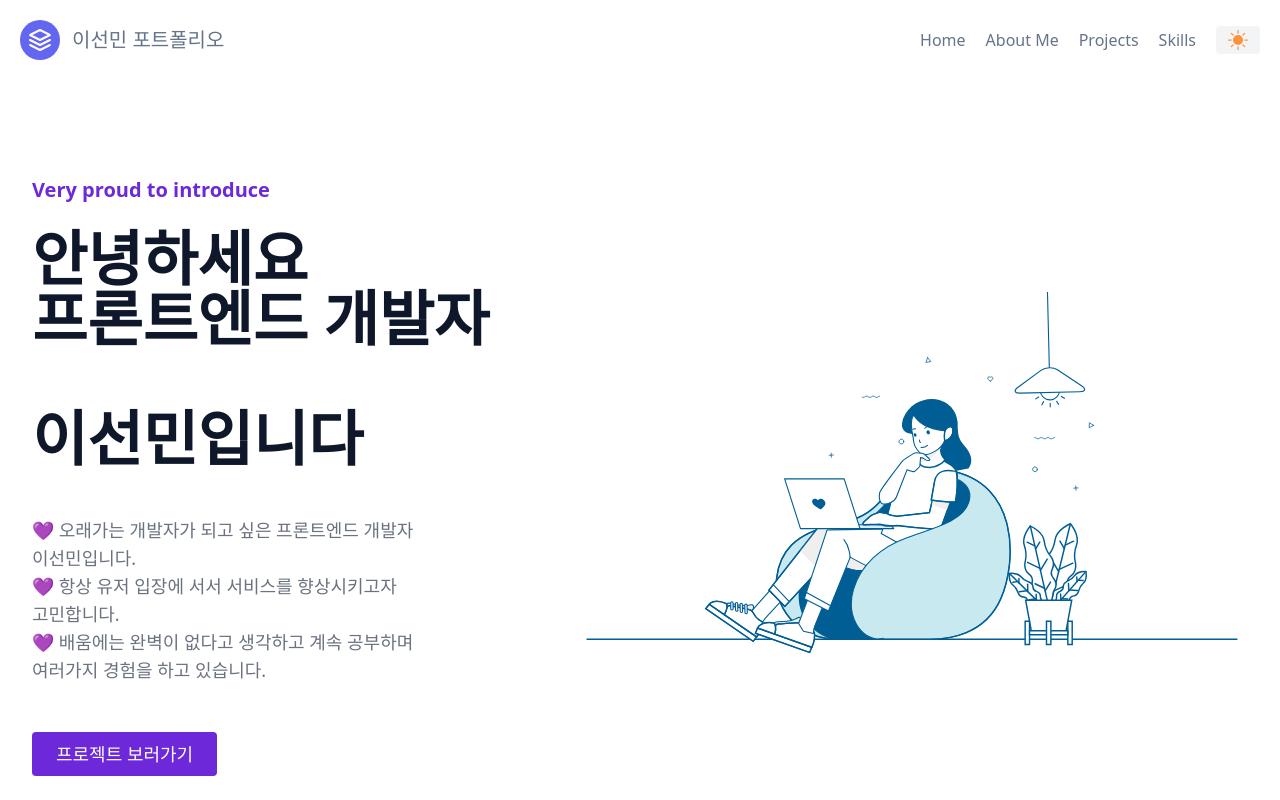
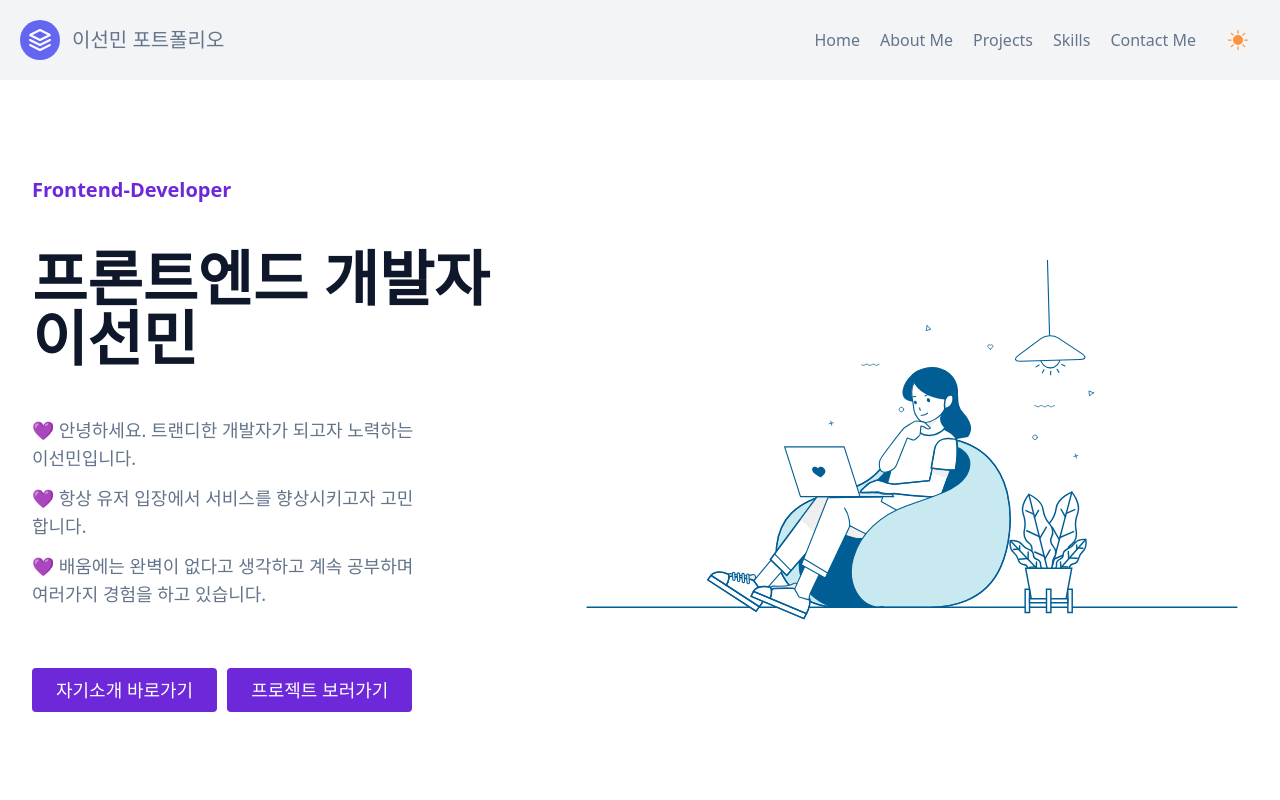
Before and after one commit to HelloHailie/portfolio, a Next.js app: page / in a window 1280 px wide. Shown: the top 800 px of the page. Built offline with nearby package versions, Linux system fonts and the light colour scheme.

Commit message:
fix:1차피드백 후 디자인 및 내용 수정

```diff
--- a/components/header.js
+++ b/components/header.js
@@ -4,7 +4,7 @@ import DarkModeBtn from "./darkModeBtn";
 export default function Header() {
   return (
     <>
-      <header className='body-font'>
+      <header className='body-font bg-gray-100 dark:bg-slate-600/20'>
         <div className='container mx-auto flex flex-wrap p-5 flex-col md:flex-row items-center'>
           <Link
             href='/'
@@ -37,6 +37,9 @@ export default function Header() {
             <Link href='/skills' className='mr-5 hover:text-gray-900'>
               Skills
             </Link>
+            <Link href='/contact-me' className='mr-5 hover:text-gray-900'>
+              Contact Me
+            </Link>
           </nav>
           {/* 버튼자리 */}
           <DarkModeBtn />
--- a/components/home/main.js
+++ b/components/home/main.js
@@ -7,41 +7,41 @@ export default function Main() {
       <div className='pb-6 sm:pb-8 lg:pb-0 flex text-center'>
         <div className='max-w-screen-2xl px-4 md:px-8 mx-auto'>
           <section className='flex flex-col lg:flex-row gap-6 sm:gap-10 md:gap-16'>
-            {/* <!-- content - start --> */}
-            <div className='xl:w-7/12 flex flex-col justify-center sm:text-center lg:text-left lg:py-12 xl:py-24'>
+            <div className='xl:w-7/12 flex flex-col sm:text-center lg:text-left lg:py-12 xl:py-24'>
               <p className='text-violet-700 md:text-lg xl:text-xl font-semibold mb-4 md:mb-6'>
-                Very proud to introduce
+                Frontend-Developer
               </p>
 
-              <h1 className='text-black-800 text-4xl sm:text-5xl md:text-6xl font-bold mb-8 md:mb-12'>
-                안녕하세요 <br /> 프론트엔드 개발자
-                <br /> <br /> 이선민입니다
+              <h1 className='text-black-800 text-4xl sm:text-5xl md:text-6xl font-bold mb-8 md:mb-12 pt-5'>
+                프론트엔드 개발자 이선민
               </h1>
 
-              <p className='lg:w-4/5 text-gray-500 xl:text-lg leading-relaxed mb-8 md:mb-12'>
-                💜 오래가는 개발자가 되고 싶은 프론트엔드 개발자 이선민입니다.
-                <br />
-                💜 항상 유저 입장에 서서 서비스를 향상시키고자 고민합니다.
-                <br />
-                💜 배움에는 완벽이 없다고 생각하고 계속 공부하며 여러가지 경험을
-                하고 있습니다.
-                <br />
+              <p className='lg:w-4/5 xl:text-lg leading-relaxed mb-8 md:mb-12'>
+                <div className='pb-3'>
+                  💜 안녕하세요. 트랜디한 개발자가 되고자 노력하는 이선민입니다.
+                </div>
+                <div className='pb-3'>
+                  💜 항상 유저 입장에서 서비스를 향상시키고자 고민합니다.
+                </div>
+                <div className='pb-3'>
+                  💜 배움에는 완벽이 없다고 생각하고 계속 공부하며 여러가지
+                  경험을 하고 있습니다.
+                </div>
               </p>
 
               <div className='flex flex-col sm:flex-row sm:justify-center lg:justify-start gap-2.5'>
+                <Link href='about-me' className='btn-project'>
+                  자기소개 바로가기
+                </Link>
                 <Link href='projects' className='btn-project'>
                   프로젝트 보러가기
                 </Link>
               </div>
             </div>
-            {/* <!-- content - end --> */}
 
-            {/* <!-- image - start --> */}
             <div className='h-48 lg:h-auto flex items-center lg:max-w-2xl'>
-              {/* <div className='lg:max-w-7xl lg:w-auto md:w-1/2 w-5/6 flex items-center sm:w-1/3'> */}
               <Animation />
             </div>
-            {/* <!-- image - end --> */}
           </section>
         </div>
       </div>
--- a/components/projects/projectItem.js
+++ b/components/projects/projectItem.js
@@ -25,9 +25,6 @@ export default function ProjectItem({ data }) {
       Number(endDateStringArray[1]),
       Number(endDateStringArray[2])
     ).valueOf();
-
-    console.log(`${startDate}`);
-    console.log(`${endDate}`);
 
     const diffInMs = Math.abs(endDate - startDate);
     const result = diffInMs / (1000 * 60 * 60 * 24);
--- a/pages/about-me.js
+++ b/pages/about-me.js
@@ -37,22 +37,22 @@ export default function AboutMe() {
             </h3>
             <p className='mt-4 mb-8 leading-relaxed text-left'>
               서로의 코드를 공유하고 리뷰하며 모두가 윈윈하는 팀 문화가 있는
-              곳에서 일하며 성장하고 싶은 욕심에 개발자라는 직업에
-              도전하였습니다. 또한 주어진 일만을 수행하는 것보다 더 나은
-              서비스를 만들고자 치열하게 고민할 수 있는 환경도 저에게는
-              매력적이기에 개발자가 되고 싶습니다. 유저 입장에 서비스 퀄리티
-              향상을 위해 항상 고민하는 개발자가 되고 싶습니다.
+              곳에서 일하며 성장하고 싶은 욕심에 개발자라는 직업에 관심이
+              생겼습니다. 개발을 배우며 주어진 일만을 수행하는 것보다 더 나은
+              서비스를 만들고자 치열하게 고민한다는 점이 매력적이어서 개발자가
+              되기로 결심했습니다.
             </p>
             <h3 className='text-2xl font-bold text-left'>
               어떤 개발자가 되고 싶은가요?
             </h3>
             <p className='mt-4 mb-20 leading-relaxed text-left'>
-              세상과 소통하는 개발자가 되고 싶습니다. 프론트엔드 개발자의 주요
-              덕목 중 하나는 ‘소통’이라고 생각합니다. 디자이너와 백엔드 개발자의
-              서로 다른 포지션에서 트러블이 발생할 수 있습니다. 이 점을
-              프론트엔드 개발자가 중간에서 해소해주는 역할을 해야한다고
-              생각합니다. 더 나아가 세상에서 나오는 불만이라는 피드백을 취합하여
-              반영할 수 있는 개발자가 되고 싶습니다.
+              유저 입장에 서비스 퀄리티 향상을 위해 항상 고민하는 개발자가 되고
+              싶습니다.이를 위해서 ‘소통’이 프론트엔드 개발자의 주요 덕목 중
+              하나라고 생각합니다. 디자이너와 백엔드 개발자의 서로 다른
+              포지션에서 의견 차이가 발생할 수 있는데, 이 부분에서 프론트엔드
+              개발자가 중간에서 의견을 조율해주는 역할을 해야한다고 생각합니다.
+              건강한 트러블은 더 좋은 조직과 서비스를 만든다고 생각하기에 여러
+              의견을 듣고 조율할 수 있는 개발자가 되고 싶습니다.
             </p>
             <div className='flex justify-center gap-4'>
               <Link href='/skills' className='btn-project'>
--- /dev/null
+++ b/pages/contact-me.js
@@ -0,0 +1,15 @@
+import Layout from "../components/layout";
+import Head from "next/head";
+
+export default function ContactMe() {
+  return (
+    <Layout>
+      <Head>
+        <title>이선민 포트폴리오</title>
+        <meta name='description' content='이선민 포트폴리오' />
+        <link rel='icon' href='/favicon.ico' />
+      </Head>
+      <h1>연락사항</h1>
+    </Layout>
+  );
+}
--- a/pages/projects.js
+++ b/pages/projects.js
@@ -5,7 +5,6 @@ import axios from "axios";
 import ProjectItem from "../components/projects/projectItem";
 
 export default function Projects({ projects }) {
-  // console.log(projects);
   return (
     <Layout>
       <div className='flex flex-col items-center justify-center min-h-screen mb-10 px-10'>
@@ -15,10 +14,12 @@ export default function Projects({ projects }) {
           <link rel='icon' href='/favicon.ico' />
         </Head>
         <h1 className='text-4xl sm:text-6xl py-5 flex justify-center '>
-          <span className='text-violet-600 font-bold'>
+          <span className='italic'>I have </span>
+
+          <span className='text-violet-600 font-bold italic'>
             {projects.results.length}
           </span>
-          개의 프로젝트가 있습니다.
+          <span className='italic'> projects</span>
         </h1>
         <div className='grid grid-cols-1 md:grid-cols-3 gap-8 m-6 py-10 w-full'>
           {projects.results.map((aProject) => (
@@ -61,9 +62,6 @@ export async function getStaticProps() {
     aProject.properties.Name.title.map((e) => e.plain_text)
   );
 
-  // console.log(`projectNames : ${projects}`)
-  console.log(projects.length);
-
   // const options = {
   //   method: "POST",
   //   url: `https://api.notion.com/v1/databases/${DATABASE_ID}/query`,
```
